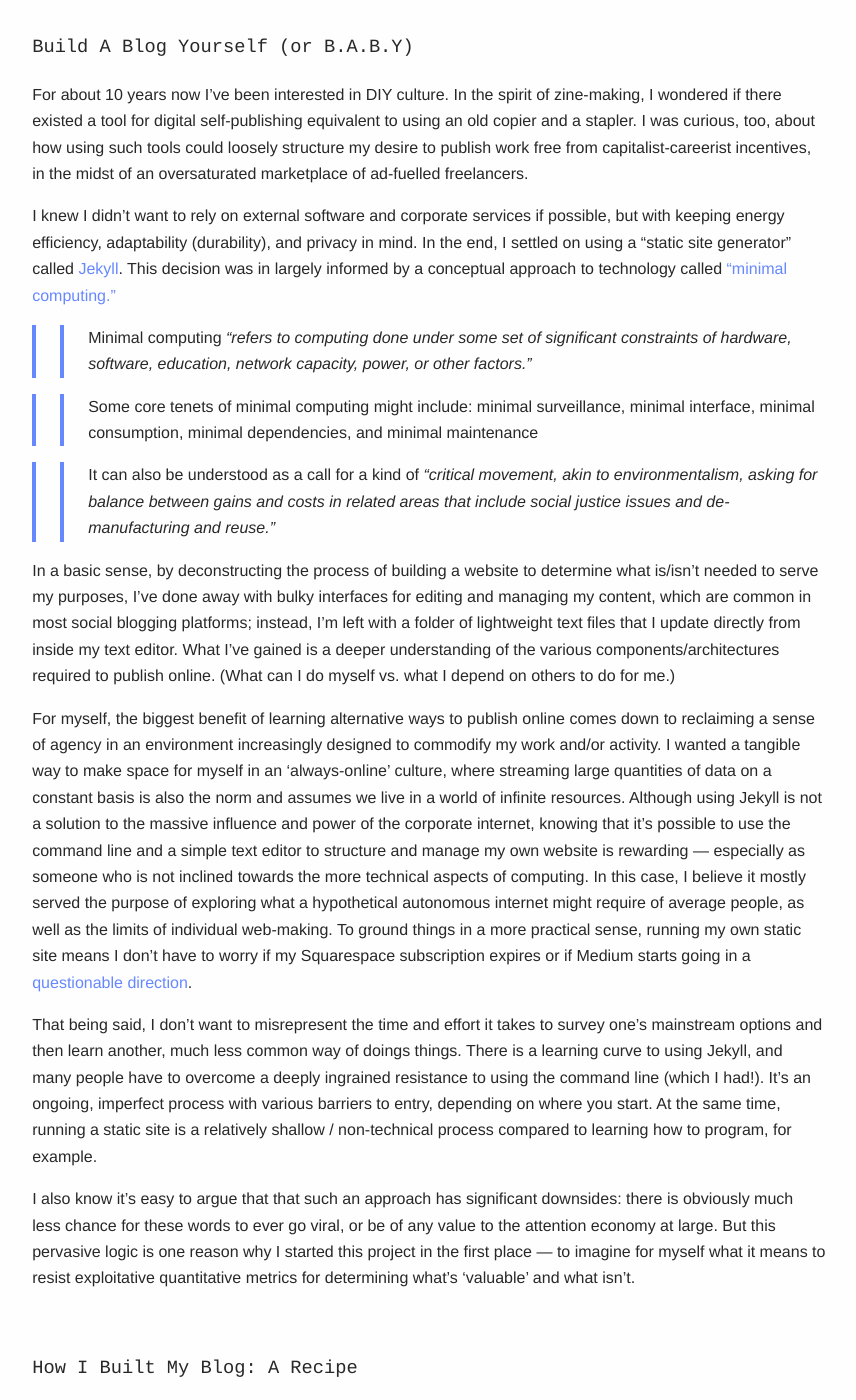
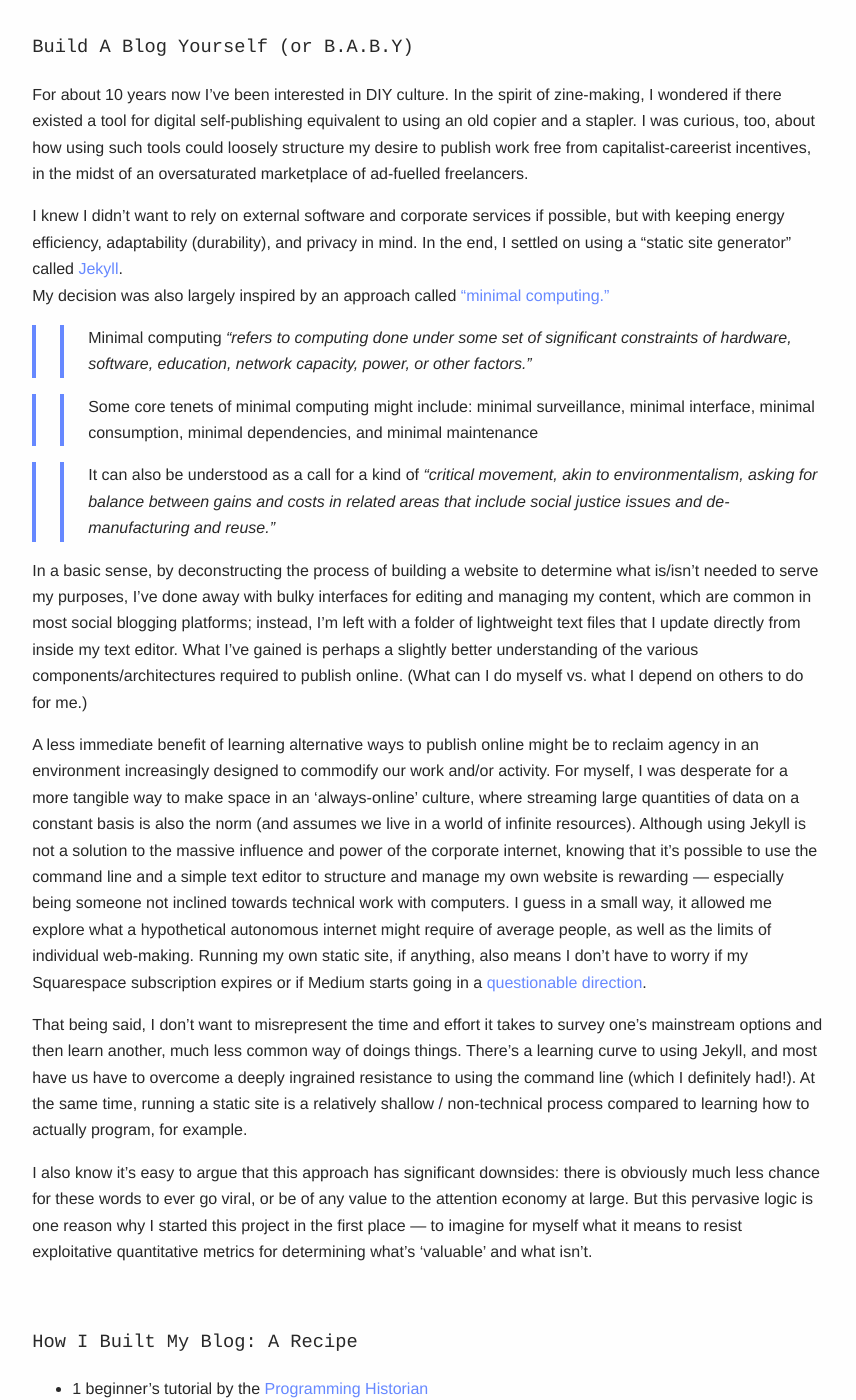
Before and after one commit to teddiebrock/blank-spaces, a Jekyll site: the page built from _posts/2019-06-06-autonomous-blog.md, in a window 1280 px wide and 1400 px high, scrolled down 883 px. Shown: the whole window, without its empty margins (211-1067 px from the left). Built offline with Jekyll 4.4.1, drawn with Linux system fonts in a browser that asks for light colours; some of the changed text lies outside the part shown.

Commit message:
post revise

```diff
--- a/_posts/2019-06-06-autonomous-blog.md
+++ b/_posts/2019-06-06-autonomous-blog.md
@@ -16,20 +16,20 @@ Personally, I’m not interested in reverting to a nostalgic ideal of what the i
 
 For about 10 years now I’ve been interested in DIY culture. In the spirit of zine-making, I wondered if there existed a tool for digital self-publishing equivalent to using an old copier and a stapler. I was curious, too, about how using such tools could loosely structure my desire to publish work free from capitalist-careerist incentives, in the midst of an oversaturated marketplace of ad-fuelled freelancers.
 
-I knew I didn't want to rely on external software and corporate services if possible, but with keeping energy efficiency, adaptability (durability), and privacy in mind. In the end, I settled on using a "static site generator" called [Jekyll](https://jekyllrb.com/). This decision was in largely informed by a conceptual approach to technology called  [“minimal computing.”](https://go-dh.github.io/mincomp/about/)
+I knew I didn't want to rely on external software and corporate services if possible, but with keeping energy efficiency, adaptability (durability), and privacy in mind. In the end, I settled on using a "static site generator" called [Jekyll](https://jekyllrb.com/). <br>My decision was also largely inspired by an approach called  [“minimal computing.”](https://go-dh.github.io/mincomp/about/)
 >>Minimal computing *“refers to computing done under some set of significant constraints of hardware, software, education, network capacity, power, or other factors.”*
 
 >>Some core tenets of minimal computing might include: **minimal surveillance, minimal interface, minimal consumption, minimal dependencies, and minimal maintenance**
 
 >>It can also be understood as a call for a kind of *“critical movement, akin to environmentalism, asking for balance between gains and costs in related areas that include social justice issues and de-manufacturing and reuse.”*
 
-In a basic sense, by deconstructing the process of building a website to determine what is/isn't needed to serve my purposes, I’ve done away with bulky interfaces for editing and managing my content, which are common in most social blogging platforms; instead, I'm left with a folder of lightweight text files that I update directly from inside my text editor. What I've gained is a deeper understanding of the various components/architectures required to publish online. (What can I do myself vs. what I depend on others to do for me.)
+In a basic sense, by deconstructing the process of building a website to determine what is/isn't needed to serve my purposes, I’ve done away with bulky interfaces for editing and managing my content, which are common in most social blogging platforms; instead, I'm left with a folder of lightweight text files that I update directly from inside my text editor. What I've gained is perhaps a slightly better understanding of the various components/architectures required to publish online. (What can I do myself vs. what I depend on others to do for me.)
 
-For myself, the biggest benefit of learning alternative ways to publish online comes down to reclaiming a sense of agency in an environment increasingly designed to commodify my work and/or activity. I wanted a tangible way to make space for myself in an ‘always-online’ culture, where streaming large quantities of data on a constant basis is also the norm and assumes we live in a world of infinite resources. Although using Jekyll is not a solution to the massive influence and power of the corporate internet, knowing that it’s possible to use the command line and a simple text editor to structure and manage my own website is rewarding — especially as someone who is not inclined towards the more technical aspects of computing. In this case, I believe it mostly served the purpose of exploring what a hypothetical autonomous internet might require of average people, as well as the limits of individual web-making. To ground things in a more practical sense, running my own static site means I don’t have to worry if my Squarespace subscription expires or if Medium starts going in a [questionable direction](http://studyhall.xyz/blog/2018/6/12/mediums-mess-the-rise-and-fall-of-the-site-that-was-supposed-to-save-journalism).
+A less immediate benefit of learning alternative ways to publish online might be to reclaim agency in an environment increasingly designed to commodify our work and/or activity. For myself, I was desperate for a more tangible way to make space in an ‘always-online’ culture, where streaming large quantities of data on a constant basis is also the norm (and assumes we live in a world of infinite resources). Although using Jekyll is not a solution to the massive influence and power of the corporate internet, knowing that it’s possible to use the command line and a simple text editor to structure and manage my own website is rewarding — especially being someone not inclined towards technical work with computers. I guess in a small way, it allowed me explore what a hypothetical autonomous internet might require of average people, as well as the limits of individual web-making. Running my own static site, if anything, also means I don’t have to worry if my Squarespace subscription expires or if Medium starts going in a [questionable direction](http://studyhall.xyz/blog/2018/6/12/mediums-mess-the-rise-and-fall-of-the-site-that-was-supposed-to-save-journalism).
 
-That being said, I don't want to misrepresent the time and effort it takes to survey one's mainstream options and then learn another, much less common way of doings things. There is a learning curve to using Jekyll, and many people have to overcome a deeply ingrained resistance to using the command line (which I had!). It's an ongoing, imperfect process with various barriers to entry, depending on where you start. At the same time, running a static site is a relatively shallow / non-technical process compared to learning how to program, for example.
+That being said, I don't want to misrepresent the time and effort it takes to survey one's mainstream options and then learn another, much less common way of doings things. There's a learning curve to using Jekyll, and most have us have to overcome a deeply ingrained resistance to using the command line (which I definitely had!). At the same time, running a static site is a relatively shallow / non-technical process compared to learning how to actually program, for example.
 
-I also know it's easy to argue that that such an approach has significant downsides: there is obviously much less chance for these words to ever go viral, or be of any value to the attention economy at large. But this pervasive logic is one reason why I started this project in the first place — to imagine for myself what it means to resist exploitative quantitative metrics for determining what’s ‘valuable’ and what isn’t.
+I also know it's easy to argue that this approach has significant downsides: there is obviously much less chance for these words to ever go viral, or be of any value to the attention economy at large. But this pervasive logic is one reason why I started this project in the first place — to imagine for myself what it means to resist exploitative quantitative metrics for determining what’s ‘valuable’ and what isn’t.
 
 &nbsp;
 
```
Also changed, not shown: other parts of _posts/2019-06-06-autonomous-blog.md (+1 -0 lines).
